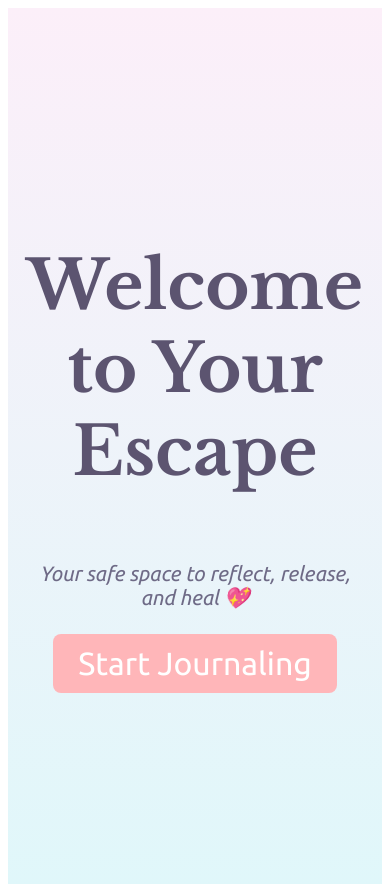
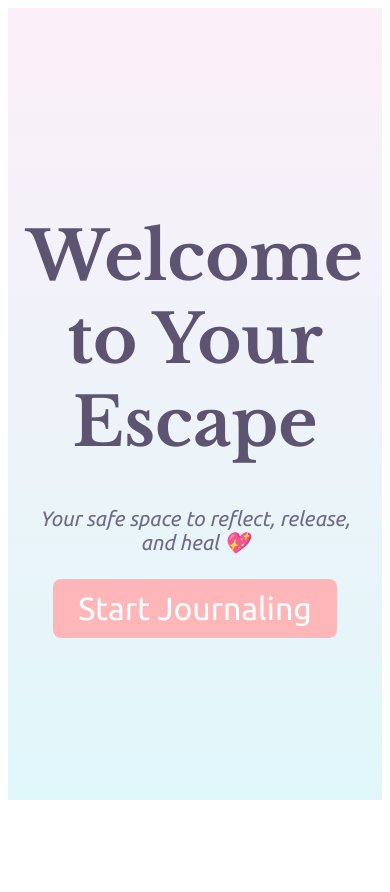
Before and after one commit to ShaynaMBarclay/vent2me, a React (Vite) app: page / in a window 390 px wide. After the commit the page ends 844 px from the top, so only its background shows below. Built offline with nearby package versions, Linux system fonts and the light colour scheme; the HTML template or start-up script is replaced by a standard one; a web font is replaced by a local one.

Commit message:
css home fix mobile

```diff
--- a/src/styles/Home.css
+++ b/src/styles/Home.css
@@ -76,14 +76,18 @@
 
 /* Media query for small screens (e.g., max-width: 600px) */
 @media (max-width: 600px) {
+  .home-container {
+    height: 90vh;
+  }
+
   .home-title {
       font-size: 3rem; /* Smaller title */
-      margin-bottom: 3rem;
+      margin-bottom: 1.4rem;
   }
 
   .home-subtitle {
       font-size: 1.6rem; /* Smaller subtitle */
-      margin-bottom: 5rem;
+      margin-bottom: 3rem;
   }
 
   .home-button {
```
